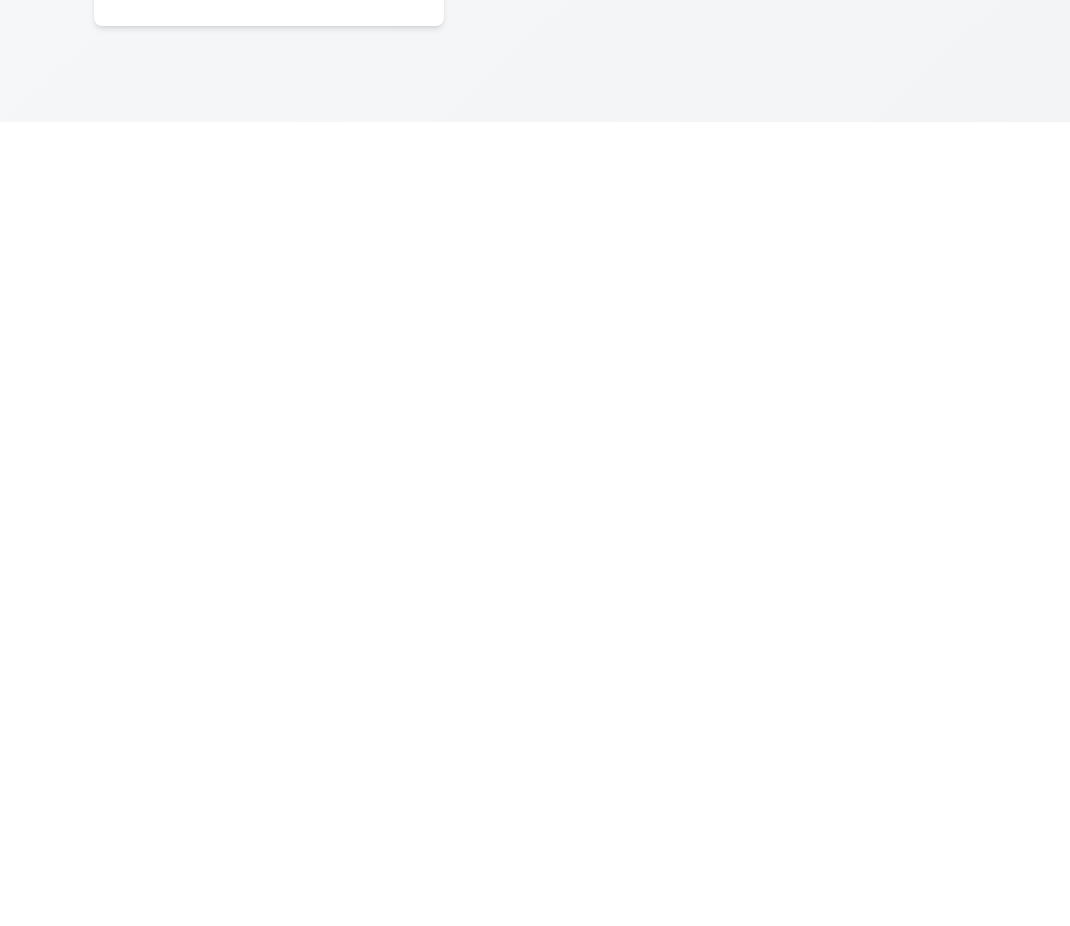
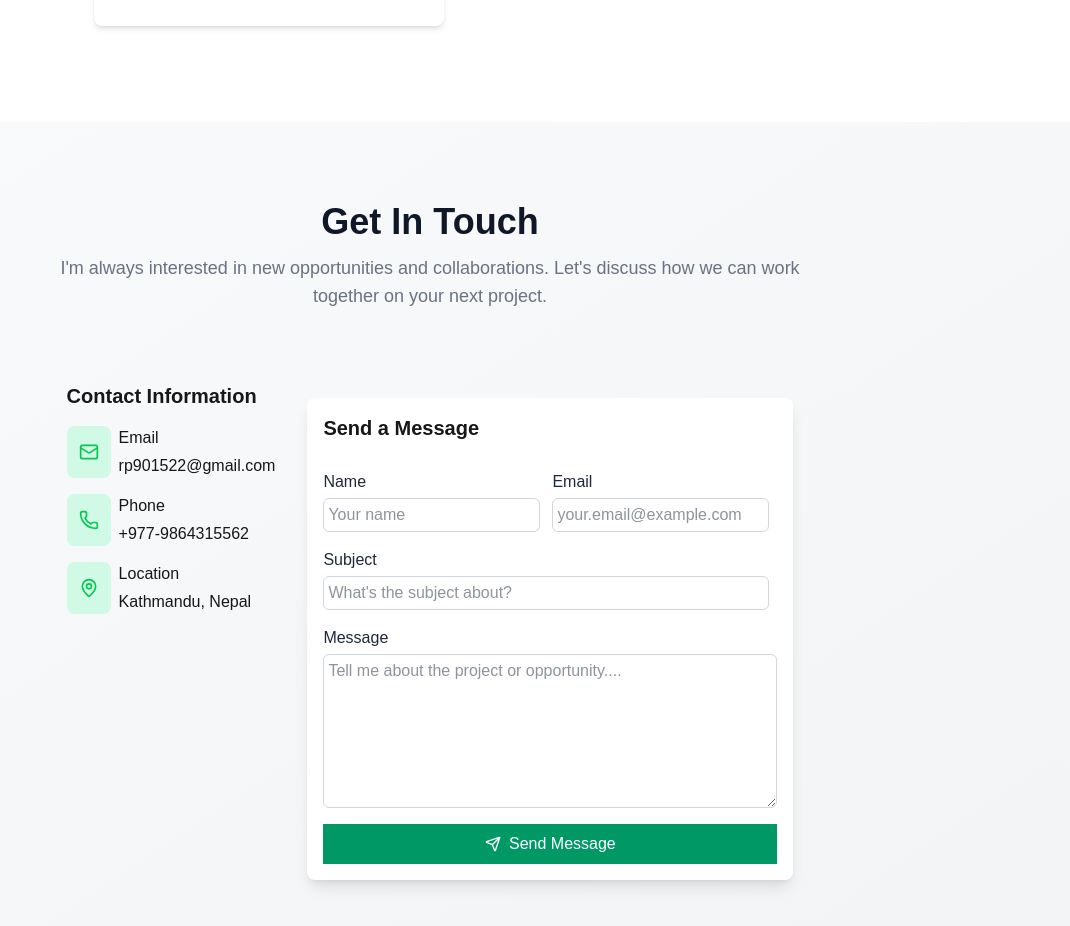
Before and after one commit to RakeshPandey0/portfolio, a Next.js app: page / in a window 1280 px wide. Shown: the part 6471-7397 px from the top of the page, without its empty margins (210-1280 px from the left). Before the commit the page ends 6593 px from the top, so only its background shows below. Built offline with nearby package versions, Linux system fonts and the light colour scheme.

Commit message:
feat: contact section added

```diff
--- /dev/null
+++ b/app/_components/Contact/Info.jsx
@@ -0,0 +1,46 @@
+import React from "react";
+import { Mail, Phone, MapPin } from "lucide-react";
+const Info = () => {
+  return (
+    <div id="information" className="flex flex-col justify-start gap-4">
+      <h2 className="text-xl font-bold">Contact Information</h2>
+      {/* Contact Components */}
+
+      {/* Email */}
+      <div className="flex flex-row justify-start gap-2">
+        <div className="flex justify-center items-center bg-emerald-100 text-green-500 p-3 rounded-lg">
+          <Mail size={20} />
+        </div>
+        <div className="flex flex-col gap-1">
+          <p>Email</p>
+          <p>rp901522@gmail.com</p>
+        </div>
+      </div>
+
+      {/* Phone */}
+      <div className="flex flex-row justify-start gap-2">
+        <div className="flex justify-center items-center bg-emerald-100 text-green-500 p-3 rounded-lg">
+          <Phone size={20} />
+        </div>
+        <div className="flex flex-col gap-1">
+          <p>Phone</p>
+          <p>+977-9864315562</p>
+        </div>
+      </div>
+
+      {/* Location */}
+      <div className="flex flex-row justify-start gap-2">
+        <div className="flex justify-center items-center bg-emerald-100 text-green-500 p-3 rounded-lg">
+          <MapPin size={20} />
+        </div>
+        <div className="flex flex-col gap-1">
+          <p>Location</p>
+          <p>Kathmandu, Nepal</p>
+        </div>
+      </div>
+      {/* <h2 className="text-xl font-bold">Follow me</h2> */}
+    </div>
+  );
+};
+
+export default Info;
--- /dev/null
+++ b/app/_components/Contact/Message.jsx
@@ -0,0 +1,94 @@
+"use client";
+
+import React, { useRef } from "react";
+import emailjs from "emailjs-com";
+import { Send } from "lucide-react";
+
+const Message = () => {
+  const formRef = useRef();
+
+  const sendEmail = (e) => {
+    e.preventDefault();
+    emailjs
+      .sendForm(
+        process.env.NEXT_PUBLIC_EMAILJS_SERVICE_ID,
+        process.env.NEXT_PUBLIC_EMAILJS_TEMPLATE_ID,
+        formRef.current,
+        process.env.NEXT_PUBLIC_EMAILJS_PUBLIC_KEY
+      )
+
+      .then(
+        () => {
+          alert("Message sent successfully!");
+          formRef.current.reset();
+        },
+        (error) => {
+          console.error(error.text);
+          alert("Failed to send message. Try again later.");
+        }
+      );
+  };
+
+  return (
+    <div className="flex flex-col p-4 my-4 rounded-lg bg-white shadow-gray shadow-lg gap-2">
+      <h2 className="text-xl font-bold">Send a Message</h2>
+      <form
+        ref={formRef}
+        onSubmit={sendEmail}
+        className="flex flex-col mt-5 text-gray-800 text-md gap-4"
+      >
+        <div className="flex flex-row gap-1">
+          <div className="flex flex-col rounded-xl">
+            <label htmlFor="name">Name</label>
+            <input
+              type="text"
+              name="name"
+              placeholder="Your name"
+              className="border border-gray-300 p-1 mr-2 rounded-md mt-1"
+              required
+            />
+          </div>
+          <div className="flex flex-col rounded-xl">
+            <label htmlFor="email">Email</label>
+            <input
+              type="email"
+              name="email"
+              placeholder="your.email@example.com"
+              className="border border-gray-300 p-1 mr-2 rounded-md mt-1"
+              required
+            />
+          </div>
+        </div>
+        <div className="flex flex-col rounded-xl">
+          <label htmlFor="subject">Subject</label>
+          <input
+            type="text"
+            name="subject"
+            placeholder="What's the subject about?"
+            className="border border-gray-300 p-1 mr-2 rounded-md mt-1"
+            required
+          />
+        </div>
+        <div className="flex flex-col rounded-xl">
+          <label htmlFor="message">Message</label>
+          <textarea
+            name="message"
+            rows={6}
+            placeholder="Tell me about the project or opportunity...."
+            className="border border-gray-300 p-1 rounded-md mt-1"
+            required
+          />
+        </div>
+        <button
+          className="flex justify-center items-center px-2 py-2 bg-emerald-600 hover:bg-emerald-700 text-white"
+          type="submit"
+        >
+          <Send className="h-4 w-4 mr-2" />
+          Send Message
+        </button>
+      </form>
+    </div>
+  );
+};
+
+export default Message;
--- a/app/_components/Contact/page.jsx
+++ b/app/_components/Contact/page.jsx
@@ -0,0 +1,30 @@
+import React from "react";
+import Info from "./Info";
+import Message from "./Message";
+const page = () => {
+  return (
+    <section
+      id="contact"
+      className="flex justify-center p-20 bg-gradient-to-br from-slate-50 to-gray-100"
+    >
+      <div className="max-w-max">
+        <div
+          id="header"
+          className="flex flex-col justify-center items-center text-center"
+        >
+          <h2 className="text-4xl font-bold text-gray-900">Get In Touch</h2>
+          <p className="text-lg text-gray-500 max-w-3xl mx-auto mb-8 mt-3">
+            I'm always interested in new opportunities and collaborations. Let's
+            discuss how we can work together on your next project.
+          </p>
+        </div>
+        <div className="flex flex-row justify-center mt-10 gap-8">
+          <Info />
+          <Message />
+        </div>
+      </div>
+    </section>
+  );
+};
+
+export default page;
--- a/app/_components/Research/page.jsx
+++ b/app/_components/Research/page.jsx
@@ -4,8 +4,8 @@ import Review from "./Review";
 const page = () => {
   return (
     <section
-      id="education-expreience"
-      className="p-20 bg-gradient-to-br from-slate-50 to-gray-100"
+      id="publication-reviews"
+      className="p-20 bg-white"
     >
       <div className="max-w-max px-30 mx-20">
         <div
--- a/app/page.js
+++ b/app/page.js
@@ -4,6 +4,7 @@ import Project from "./_components/Project/page";
 import Skills from "./_components/Skills/page";
 import Education_Experience from "./_components/Education_Experience/page";
 import Research from "./_components/Research/page"
+import Contact from "./_components/Contact/page";
 export default function Home() {
   return (
     <>
@@ -13,6 +14,7 @@ export default function Home() {
       <Skills />
       <Education_Experience />
       <Research />
+      <Contact />
     </>
   );
 }
--- a/package.json
+++ b/package.json
@@ -9,7 +9,10 @@
     "lint": "next lint"
   },
   "dependencies": {
+    "@emailjs/browser": "^4.4.1",
     "@vercel/analytics": "^1.5.0",
+    "emailjs": "^4.0.3",
+    "emailjs-com": "^3.2.0",
     "lucide-react": "^0.526.0",
     "next": "15.4.3",
     "react": "19.1.0",
```
Also changed, not shown: 1 other file (tests, documents, lock files or other folders).
